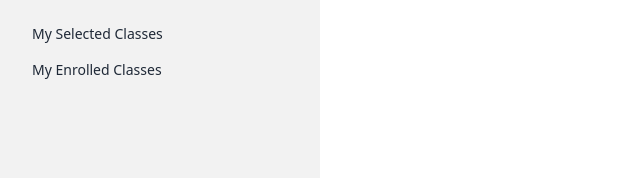
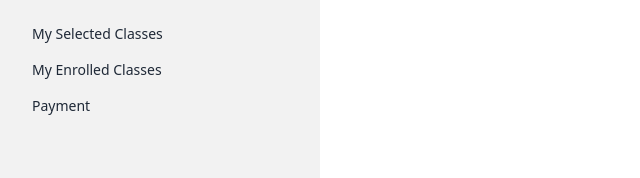
Before and after one commit to Zihanur/Elite-Football-Camp, a React (Vite) app: page /dashboard in a window 1280 px wide. Shown: the top 178 px of the page, without its empty margins (0-640 px from the left). Built offline with nearby package versions, Linux system fonts and the light colour scheme; no server answers.

Commit message:
Added Basic student dashboard

```diff
--- a/src/Layouts/Dashboard.jsx
+++ b/src/Layouts/Dashboard.jsx
@@ -26,6 +26,9 @@ const Dashboard = () => {
             <li>
               <NavLink to={"/dashboard/myenrolled"}>My Enrolled Classes</NavLink>
             </li>
+            <li>
+              <NavLink to={"/dashboard/payment"}>Payment</NavLink>
+            </li>
           </ul>
         </div>
       </div>
--- a/src/Pages/Classes/Class.jsx
+++ b/src/Pages/Classes/Class.jsx
@@ -9,7 +9,11 @@ const Class = ({ singleClass }) => {
   return (
     <div>
       <div className=" bg-base-200 rounded-xl">
-        <div className="hero-content flex-col">
+        <div
+          className={`hero-content flex-col ${
+            isDisabled ? "opacity-50 cursor-not-allowed" : ""
+          }`}
+        >
           <img
             src={singleClass?.photo}
             className="max-w rounded-lg shadow-xl"
@@ -30,9 +34,11 @@ const Class = ({ singleClass }) => {
             <button
               disabled={isDisabled}
               onClick={() => handleDisabled(singleClass._id)}
-              className={`bg-transparent border-2 border-green-500 text-green-500 hover:bg-green-500 hover:text-white font-semibold py-2 px-4 rounded-md ${isDisabled ? 'opacity-50 cursor-not-allowed' : ''}`}
+              className={`bg-transparent border-2 border-green-500 text-green-500 hover:bg-green-500 hover:text-white font-semibold py-2 px-4 rounded-md ${
+                isDisabled ? "opacity-50 cursor-not-allowed" : ""
+              }`}
             >
-              Select
+              {isDisabled ? "Selected" : "Select"}
             </button>
           </div>
         </div>
--- /dev/null
+++ b/src/Pages/Dashboard/Payment/Payment.jsx
@@ -0,0 +1,10 @@
+
+const Payment = () => {
+  return (
+    <div>
+      payment
+    </div>
+  );
+};
+
+export default Payment;
--- a/src/Routers/Routers.jsx
+++ b/src/Routers/Routers.jsx
@@ -8,6 +8,7 @@ import Classes from "../Pages/Classes/Classes";
 import Dashboard from "../Layouts/Dashboard";
 import MyClasses from "../Pages/Dashboard/MyClasses/MyClasses";
 import MyEnrolledClass from "../Pages/Dashboard/MyEnrolledClass/MyEnrolledClass";
+import Payment from "../Pages/Dashboard/Payment/Payment";
 
 export const router = createBrowserRouter([
   {
@@ -48,6 +49,10 @@ export const router = createBrowserRouter([
         path: "myenrolled",
         element: <MyEnrolledClass></MyEnrolledClass>,
       },
+      {
+        path: "payment",
+        element: <Payment></Payment>,
+      },
     ],
   },
 ]);
```
